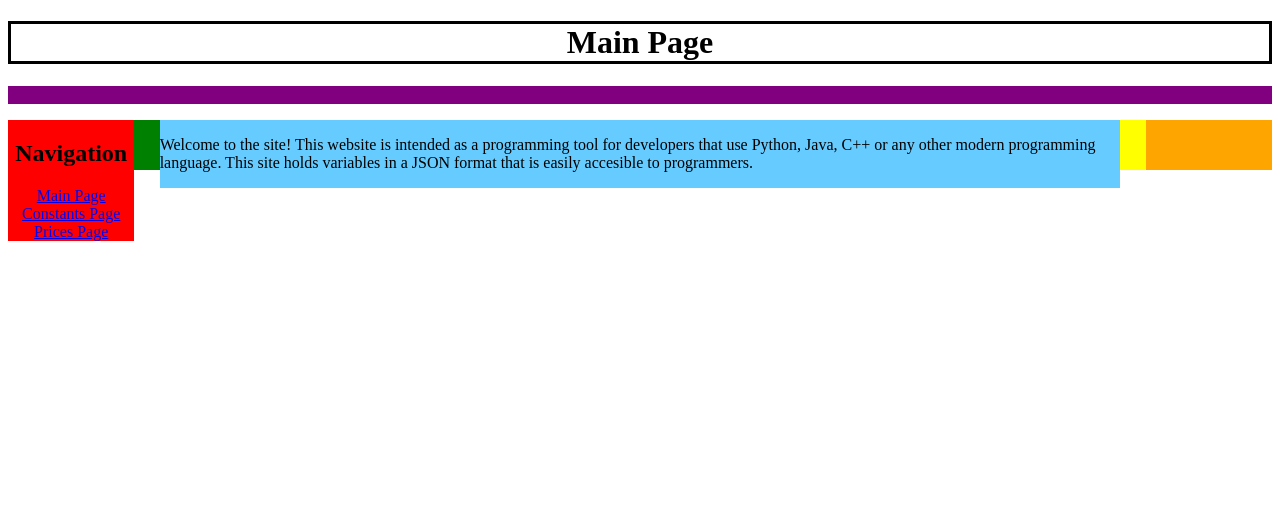
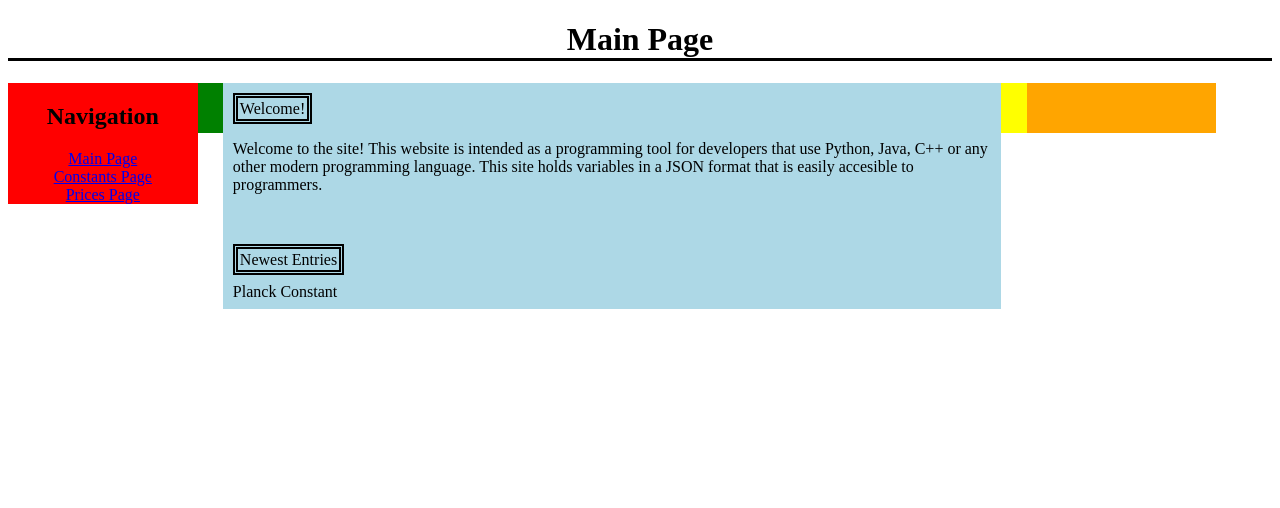
Before and after one commit to jmfernandes/welcome-page, a Flask app: page / in a window 1280 px wide. Shown: the top 508 px of the page. Run offline with Flask 2, Linux system fonts and the light colour scheme.

Commit message:
changed a lot of html

```diff
--- a/templates/index.html
+++ b/templates/index.html
@@ -5,10 +5,11 @@
         <link rel="stylesheet" type="text/css" href="file:///Users/josh/ruby-sample/helloflask/static/test.css" />
         <title>Main Page</title>
         <style>
-            H1 {border-width: 1; border: solid; text-align: center}
+            H1 {border-width: 1;
+                border-bottom:solid black; text-align: center}
             body{ background-color: white;}
             p { color: black; }
-            h3{ color: white; }
+            h3{ color: black;padding:0px 3px;}
             footer {
                 position:absolute;
                 bottom:0;
@@ -17,15 +18,21 @@
                 background:#6cf;
             }
             div.main1{background:purple}
-            div.section1{background:red;width:10%;}
+            div.section1{background:red;width:15%;height: 100%}
             div.section2{background:green;width:2%;}
-            div.section3{background:#6cf; width:76%;}
+            div.section3{background:lightblue; width:60%;padding:0px 10px;}
+            div.section3-1{padding:2px 2px;display: inline-block;border-style:double;
+                border-width:5px;height: 17px;margin-top: 10px;}
+            div.section3-2{margin-bottom: 50px; }
+            div.section3-3{padding:2px 2px;display: inline-block;border-style:double;
+                border-width:5px;height: 17px}
+            div.section3-4{padding:8px 0px;}
             div.section4{background:yellow;width:2%;}
-            div.section5{background:orange;width:10%;}
+            div.section5{background:orange;width:15%;}
             </style>
     </head>
     <body>
-        <div class="main1" style="text-align:center"><p>&nbsp;</p>
+        <div class="main1" style="text-align:center"><p></p>
 
             <div class="section1" style="float: left">
                 <h2>Navigation</h2>
@@ -36,8 +43,19 @@
             <div class="section2"style="float: left" align="left">
             <p>&nbsp;</p>
             </div>
-            <div class="section3" style="float: left" align="left">
-                <p>Welcome to the site! This website is intended as a programming tool for developers that use Python, Java, C++ or any other modern programming language. This site holds variables in a JSON format that is easily accesible to programmers.</p>
+            <div class="section3" style="float: left" align="left" overflow: hidden;>
+                <div class="section3-1" style="float: top" align="left">
+                    Welcome!
+                </div>
+                <div class="section3-2" style="float: top" align="left">
+                    <p>Welcome to the site! This website is intended as a programming tool for developers that use Python, Java, C++ or any other modern programming language. This site holds variables in a JSON format that is easily accesible to programmers.</p>
+                </div>
+                <div class="section3-3" style="float: top" align="left">
+                   Newest Entries
+                </div>
+                <div class="section3-4" style="float: top" align="left">
+                    Planck Constant
+                </div>
             </div>
 
             <div class="section4" style="float: left"><p>&nbsp;</p>
```
Also changed, not shown: 1 other file.
